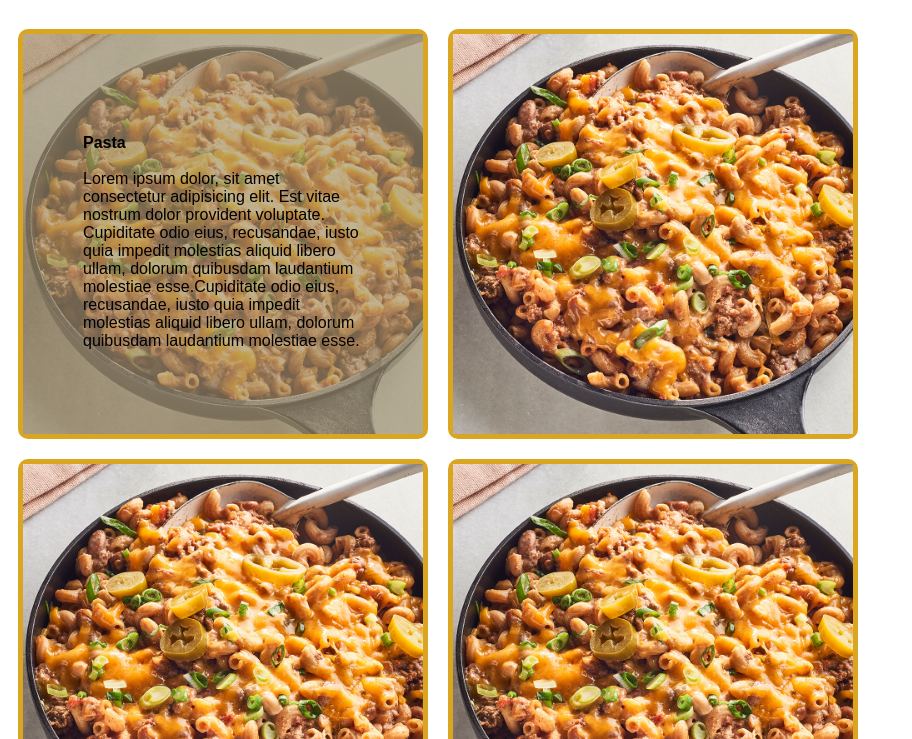
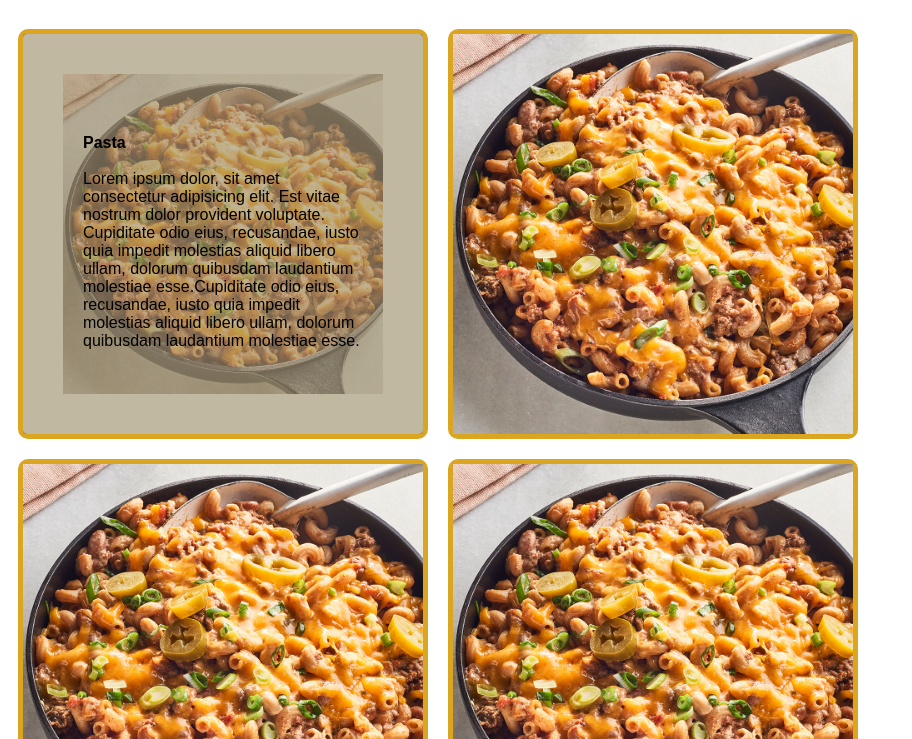
Before and after one commit to RoyDG/AdvCSS, a plain HTML site: page frame.html in a window 1280 px wide. In both pictures the pointer is over the picture 223 px from the left and 294 px from the top of the page. Shown: the part 61-800 px from the top of the page, without its empty margins (0-912 px from the left). Drawn offline with Linux system fonts and the light colour scheme.

Commit message:
transition & transform added in frame

```diff
--- a/frame.html
+++ b/frame.html
@@ -33,6 +33,13 @@
         .frame:hover .details {
             display: block;
             background-color: rgba(158, 144, 109, 0.637);
+        }
+        .frame:hover .photo img {
+            /*  transform: rotate(360deg);
+                transform: skew(360deg);
+                transform: translate(100px); */
+            transform: scale(0.8);
+            transition: transform 1s;
         }
         p {
             margin: 25% 15%;
```
